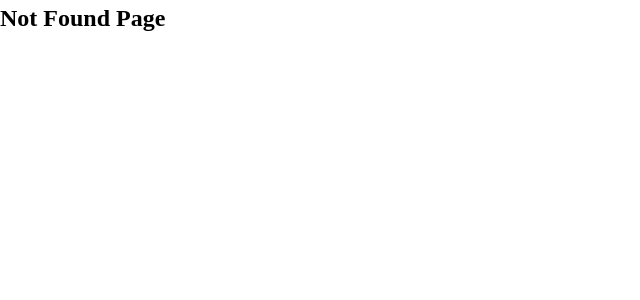
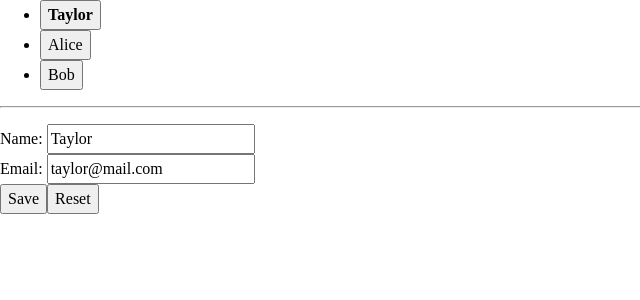
Before and after one commit to takunagai/react-official-tutorial, a React (Create React App) app: page /contactManager in a window 1280 px wide. Before the commit this address had no page. Shown: the top 300 px of the page, without its empty margins (0-640 px from the left). Built offline with nearby package versions, Linux system fonts and the light colour scheme.

Commit message:
Try out some challenges 3 - 詳細フォームをリセット(前の連絡先の詳細を残さない)

```diff
--- /dev/null
+++ b/src/ContactManager.jsx
@@ -0,0 +1,44 @@
+import { useState } from 'react'
+import ContactList from './ContactManagerContactList.js'
+import EditContact from './ContactManagerEditContact.js'
+
+const initialContacts = [
+  { id: 0, name: 'Taylor', email: 'taylor@mail.com' },
+  { id: 1, name: 'Alice', email: 'alice@mail.com' },
+  { id: 2, name: 'Bob', email: 'bob@mail.com' }
+]
+
+export default function ContactManager() {
+  const [contacts, setContacts] = useState(initialContacts)
+  const [selectedId, setSelectedId] = useState(0)
+  const selectedContact = contacts.find(c =>
+    c.id === selectedId
+  )
+
+  function handleSave(updatedData) {
+    const nextContacts = contacts.map(c => {
+      if (c.id === updatedData.id) {
+        return updatedData
+      } else {
+        return c
+      }
+    })
+    setContacts(nextContacts)
+  }
+
+  return (
+    <>
+      <ContactList
+        contacts={contacts}
+        selectedId={selectedId}
+        onSelect={id => setSelectedId(id)}
+      />
+      <hr />
+      <EditContact
+        key={selectedId}
+        initialData={selectedContact}
+        onSave={handleSave}
+      />
+    </>
+  )
+}
--- /dev/null
+++ b/src/ContactManagerContactList.js
@@ -0,0 +1,24 @@
+export default function ContactList({
+  contacts,
+  selectedId,
+  onSelect
+}) {
+  return (
+    <section>
+      <ul>
+        {contacts.map(contact =>
+          <li key={contact.id}>
+            <button onClick={() => {
+              onSelect(contact.id)
+            }}>
+              {contact.id === selectedId ?
+                <b>{contact.name}</b> :
+                contact.name
+              }
+            </button>
+          </li>
+        )}
+      </ul>
+    </section>
+  )
+}
--- /dev/null
+++ b/src/ContactManagerEditContact.js
@@ -0,0 +1,43 @@
+import { useState } from 'react'
+
+export default function EditContact({ initialData, onSave }) {
+  const [name, setName] = useState(initialData.name)
+  const [email, setEmail] = useState(initialData.email)
+
+  return (
+    <section>
+      <label>
+        Name:{' '}
+        <input
+          type="text"
+          value={name}
+          onChange={e => setName(e.target.value)}
+        />
+      </label><br />
+      <label>
+        Email:{' '}
+        <input
+          type="email"
+          value={email}
+          onChange={e => setEmail(e.target.value)}
+        />
+      </label><br />
+      <button onClick={() => {
+        const updatedData = {
+          id: initialData.id,
+          name: name,
+          email: email
+        }
+        onSave(updatedData)
+      }}>
+        Save
+      </button>
+      <button onClick={() => {
+        setName(initialData.name)
+        setEmail(initialData.email)
+      }}>
+        Reset
+      </button>
+    </section>
+  )
+}
--- a/src/Frontpage.jsx
+++ b/src/Frontpage.jsx
@@ -69,6 +69,8 @@
           <li><Link to="/scoreboard2">Scoreboard2</Link></li>
           <li><Link to="/app10">App10</Link></li>
           <li><Link to="/app11">App11</Link></li>
+          <li><Link to="/contactManager">ContactManager</Link></li>
+          <li><Link to="/gallery2">Gallery2</Link></li>
         </ul>
       </nav>
       <Outlet />
--- a/src/index.js
+++ b/src/index.js
@@ -68,6 +68,8 @@
 import Scoreboard2 from './Scoreboard2'
 import App10 from './App10'
 import App11 from './App11'
+import ContactManager from './ContactManager'
+import Gallery2 from './Gallery2'
 
 
 const container = document.getElementById('root')
@@ -145,6 +147,9 @@
         <Route path="scoreboard2" element={<Scoreboard2 />} />
         <Route path="app10" element={<App10 />} />
         <Route path="app11" element={<App11 />} />
+        <Route path="app11" element={<App11 />} />
+        <Route path="contactManager" element={<ContactManager />} />
+        <Route path="gallery2" element={<Gallery2 />} />
         <Route path="*" element={<NotFound />} />{/* Not Found の時*/}
       </Routes>
     </BrowserRouter>
```
Also changed, not shown: 1 other file (tests, documents, lock files or other folders).
